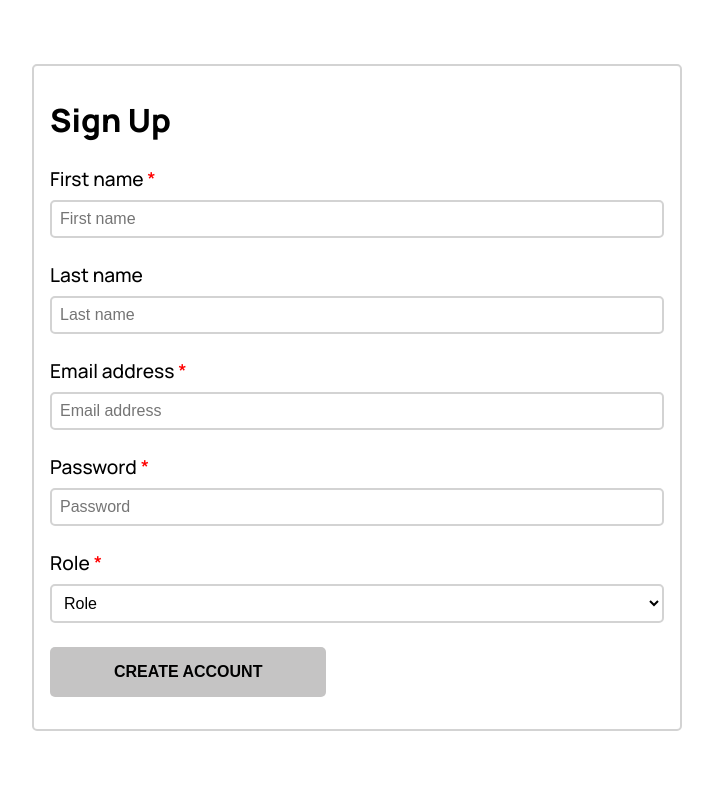
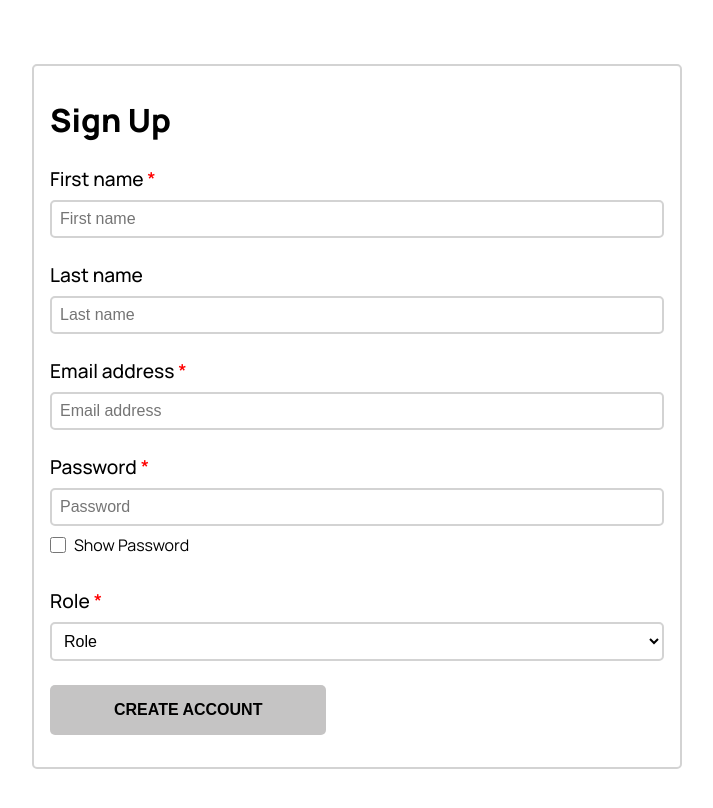
Before and after one commit to briansegs/Meta-Front-End_Web_Developer, a React (Vite) app in the folder advanced-react/week1/practice_02/: page / in a window 1280 px wide. Shown: the top 808 px of the page, without its empty margins (283-996 px from the left). Built offline with nearby package versions, Linux system fonts and the light colour scheme.

Commit message:
feat: Add toggle show password

```diff
--- a/advanced-react/week1/practice_02/src/App.css
+++ b/advanced-react/week1/practice_02/src/App.css
@@ -84,5 +84,22 @@ button:disabled {
 
 .pass_warning {
   color: red;
-  padding-top: 0.25rem;
 }
+
+.checkbox {
+  display: flex;
+  gap: 0.5rem;
+  padding: 0.5rem 0;
+  align-items: center;
+}
+
+.checkbox input {
+  width: 1rem;
+  height: 1rem;
+}
+
+.checkbox label {
+  font-size: medium;
+  font-weight: 400;
+  padding: 0;
+}
--- a/advanced-react/week1/practice_02/src/App.jsx
+++ b/advanced-react/week1/practice_02/src/App.jsx
@@ -1,4 +1,5 @@
 import { useState } from "react";
+import { validateEmail } from "./utils";
 import "./App.css";
 
 const App = () => {
@@ -10,6 +11,7 @@ const App = () => {
     isTouched: false,
   });
   const [role, setRole] = useState("role");
+  const [checked, setChecked] = useState(false);
 
   const handleSubmit = (e) => {
     e.preventDefault();
@@ -24,7 +26,13 @@ const App = () => {
   };
 
   const getIsFormValid = () => {
-    if (firstName && email && password.value.length >= 8 && role !== "role") {
+    if (
+      firstName &&
+      email &&
+      password.value.length >= 8 &&
+      role !== "role" &&
+      validateEmail(email)
+    ) {
       return true;
     } else {
       return false;
@@ -79,7 +87,7 @@ const App = () => {
               Password <span>*</span>
             </label>
             <input
-              type="password"
+              type={checked ? "text" : "password"}
               placeholder="Password"
               id="password"
               value={password.value}
@@ -88,6 +96,16 @@ const App = () => {
               }
               onBlur={() => setPassWord({ ...password, isTouched: true })}
             />
+
+            <div className="checkbox">
+              <input
+                type="checkbox"
+                id="checkbox"
+                checked={checked}
+                onChange={() => setChecked(!checked)}
+              />
+              <label htmlFor="checkbox">Show Password</label>
+            </div>
 
             {password.isTouched && password.value.length < 8 && (
               <p className="pass_warning">
--- /dev/null
+++ b/advanced-react/week1/practice_02/src/utils.js
@@ -0,0 +1,7 @@
+export const validateEmail = (email) => {
+  return String(email)
+    .toLowerCase()
+    .match(
+      /^(([^<>()[\]\\.,;:\s@"]+(\.[^<>()[\]\\.,;:\s@"]+)*)|(".+"))@((\[[0-9]{1,3}\.[0-9]{1,3}\.[0-9]{1,3}\.[0-9]{1,3}\])|(([a-zA-Z\-0-9]+\.)+[a-zA-Z]{2,}))$/
+    );
+};
```
